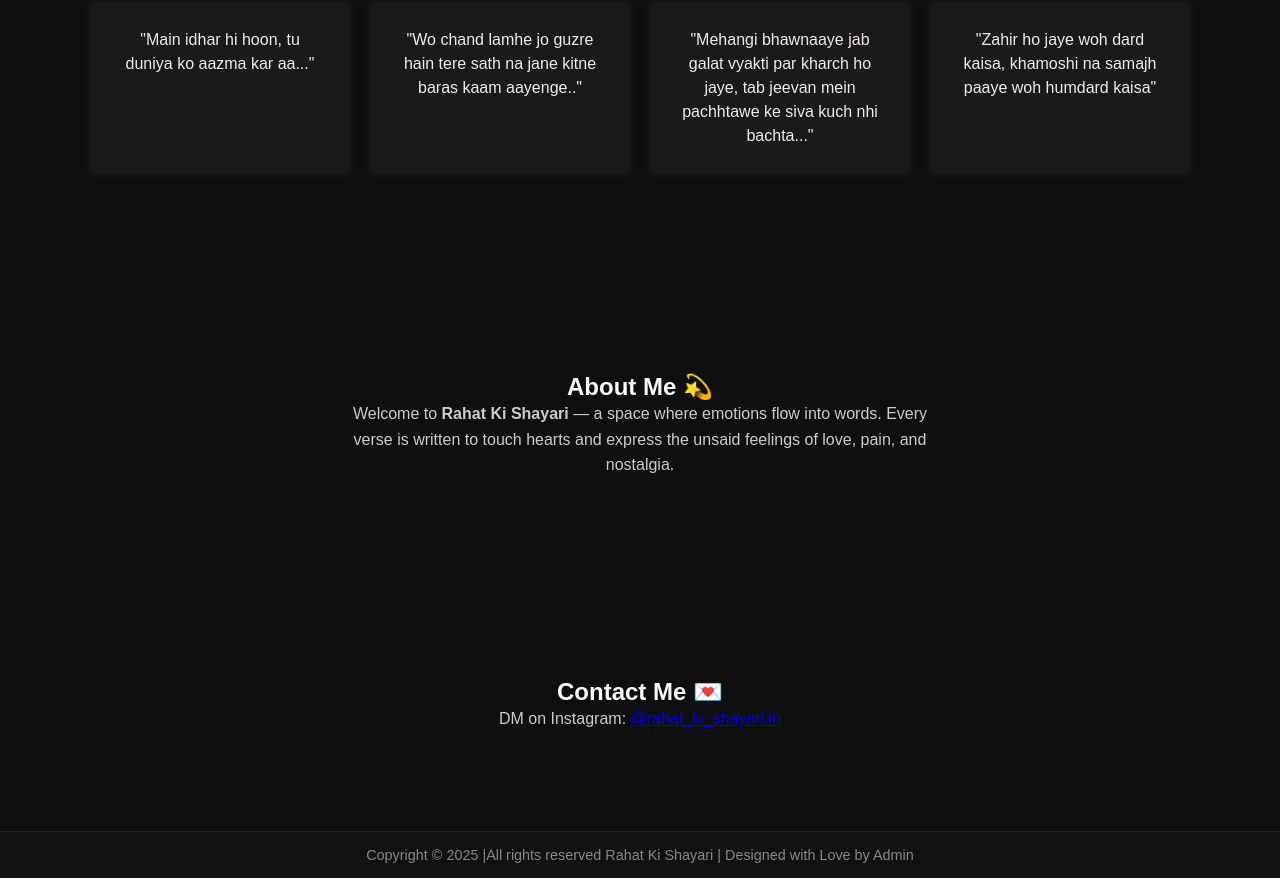
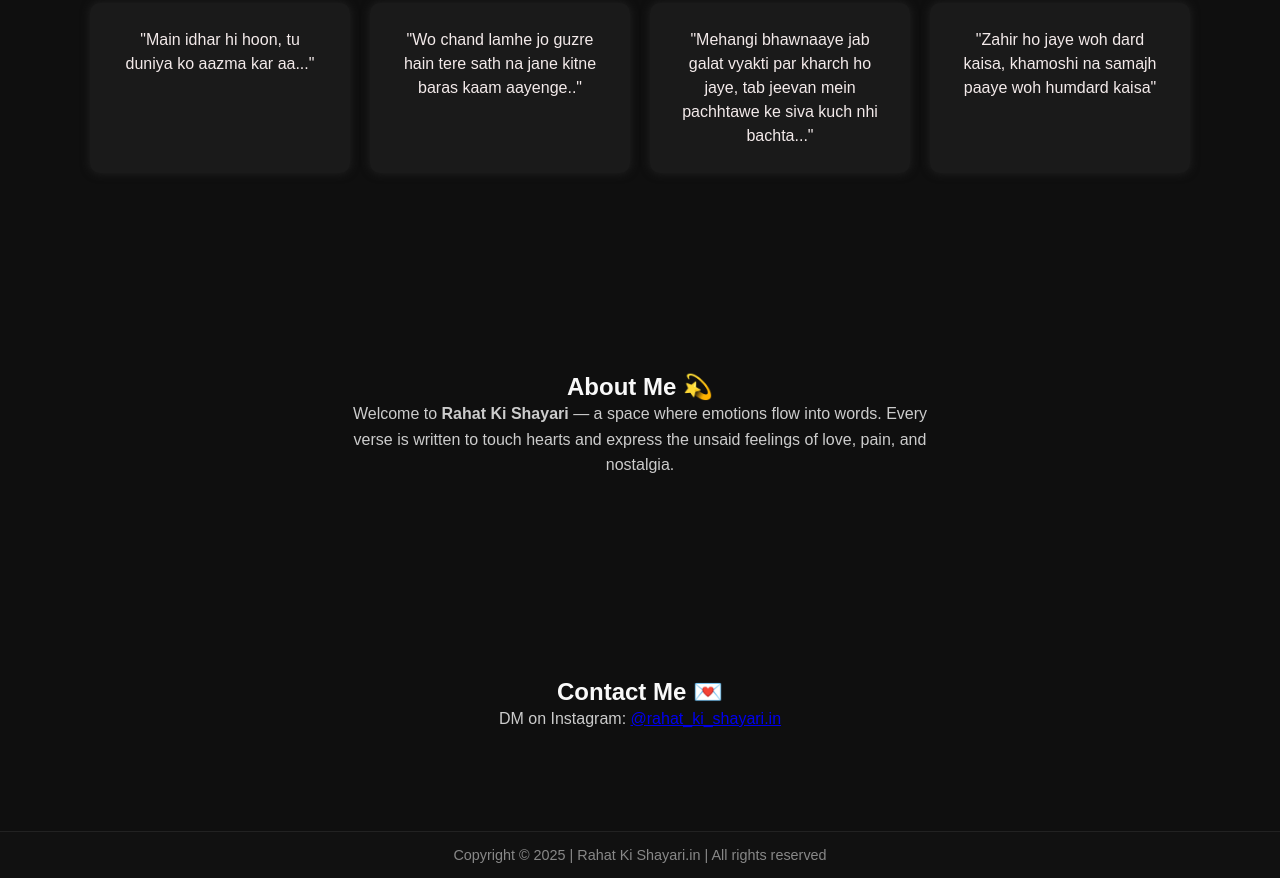
Before and after one commit to Geniuspriyanshu/rahat_ki_shayari, a plain HTML site: page index.html in a window 1280 px wide. Shown: the part 965-1843 px from the top of the page. Drawn offline with Linux system fonts and the light colour scheme.

Commit message:
Update footer copyright text
fixed some bugs

```diff
--- a/index.html
+++ b/index.html
@@ -57,7 +57,7 @@
 
   <!-- Footer -->
   <footer>
-    <p>Copyright © 2025 |All rights reserved Rahat Ki Shayari | Designed with Love by Admin</p>
+    <p>Copyright © 2025 | Rahat Ki Shayari.in | All rights reserved </p>
   </footer>
 </body>
 </html>
```
